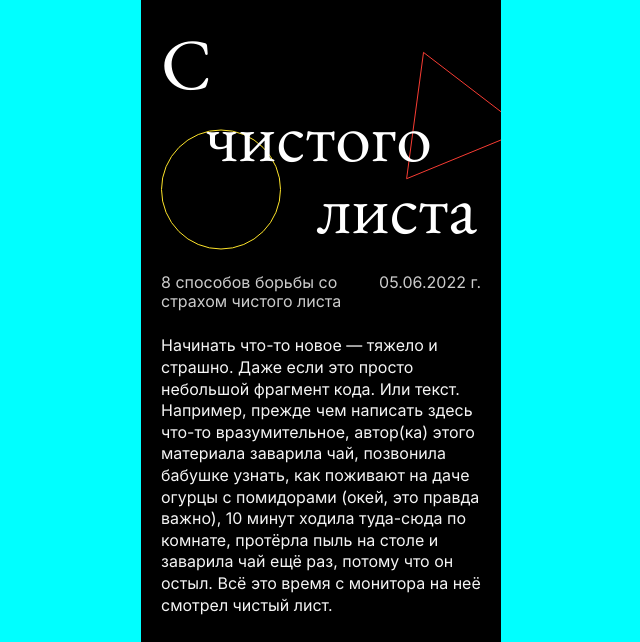
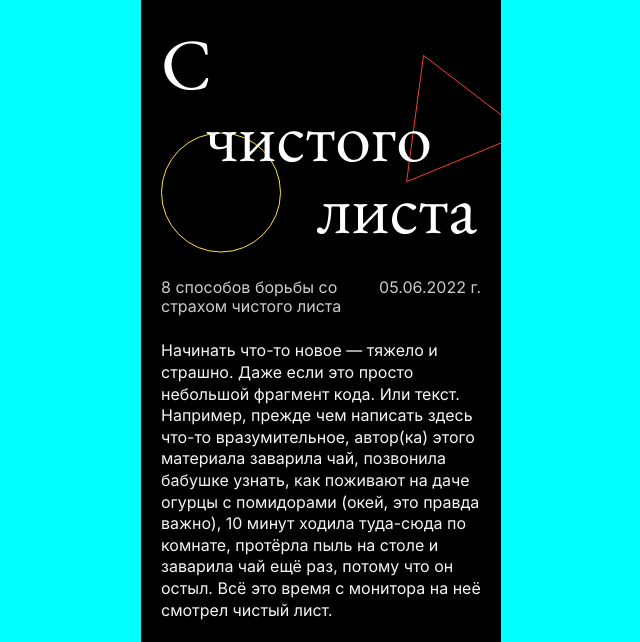
Before and after one commit to DronDenis/s-chistogo-lista, a plain HTML site: page index.html in a window 1280 px wide. Shown: the part 110-752 px from the top of the page, without its empty margins (319-959 px from the left). Drawn offline with Linux system fonts and the light colour scheme.

Commit message:
исправить паддинги

```diff
--- a/styles/style.css
+++ b/styles/style.css
@@ -72,8 +72,8 @@ main {
     background-image: url(../images/cover.svg);
     background-repeat: no-repeat;
     background-size: 340px 221px;
-    background-position: 20px 20px;
-    padding: 7px 24px 30px 20px;
+    background-position: 20px 23px;
+    padding: 7px 24px 35px 20px;
 }
 
 .main-title {
```
